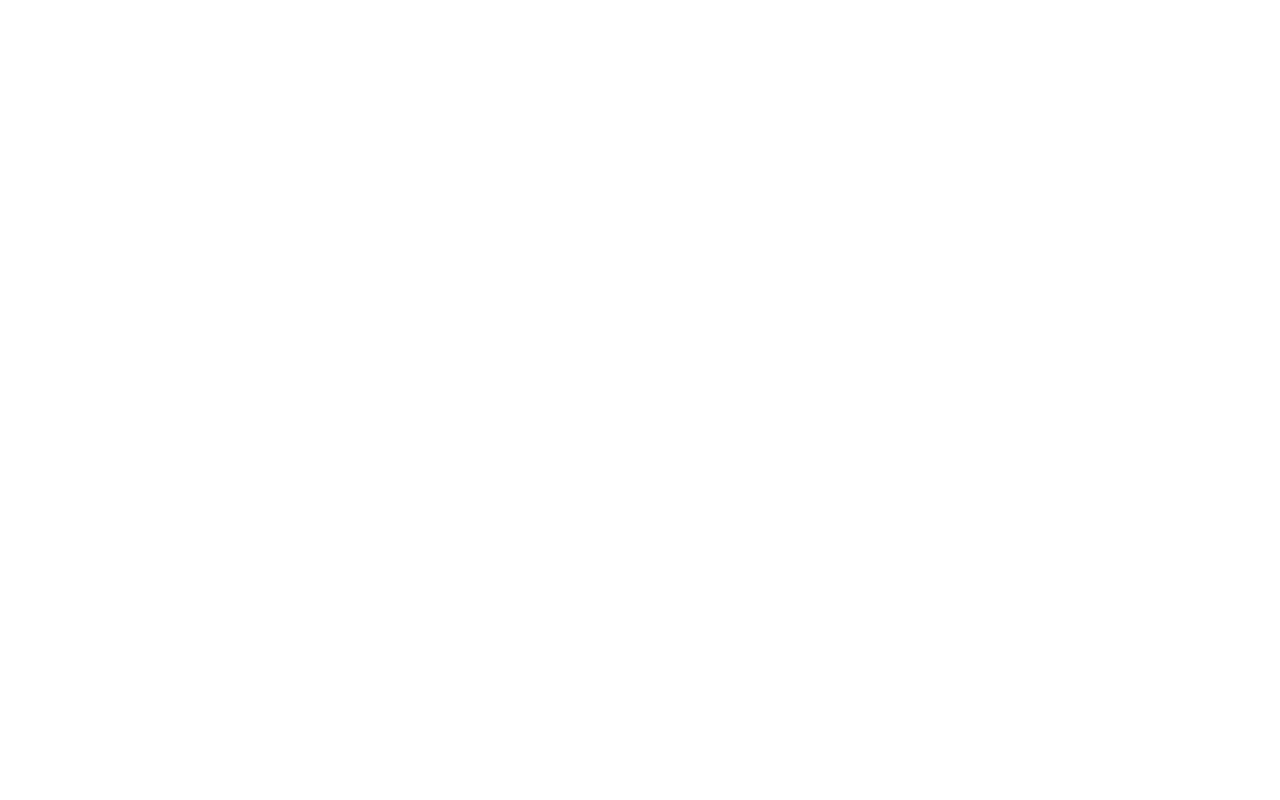
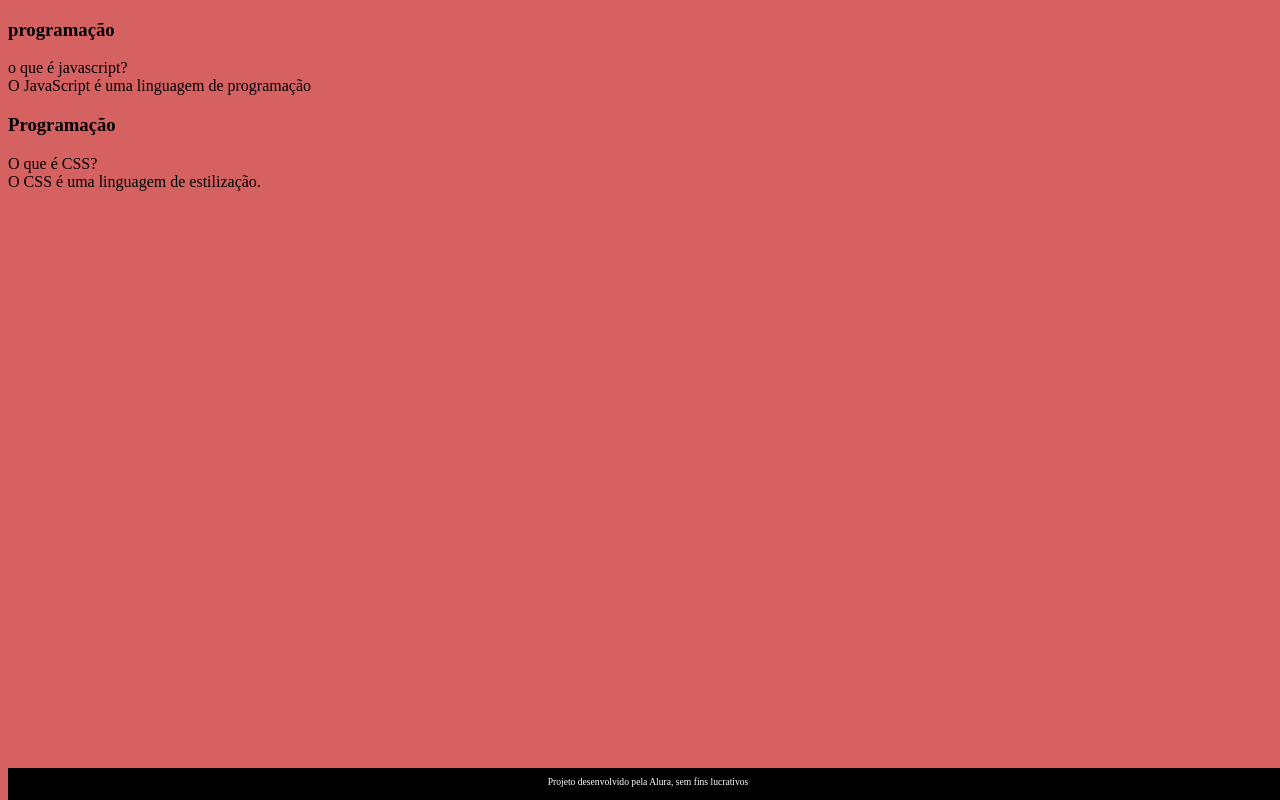
Before and after one commit to nigresco/sla, a plain HTML site: page index.html in a window 1280 px wide. Drawn offline with Linux system fonts and the light colour scheme.

Commit message:
Add files via upload

```diff
--- a/index.html
+++ b/index.html
@@ -1,12 +1,40 @@
 <!DOCTYPE html>
-<html lang="en">
+<html lang="pt-br">
 <head>
-    <meta charset="UTF-8">
-    <meta http-equiv="X-UA-Compatible" content="IE=edge">
-    <meta name="viewport" content="width=device-width, initial-scale=1.0">
-    <title>Document</title>
+<meta charset="UTF-8">
+<meta http-equiv="X-UA-Compatible" content="IE=edge">
+<link rel="stylesheet" href="style.css">
+<meta name="viewport" content="width=device-width, initial-scale=1.0">
+<title>flashcard</title>
 </head>
 <body>
+<main>
+<section id="container">
+<article class="cartao">
+<div class="cartao__conteudo">
+<h3>programação</h3>
+<div class="cartao__conteudo__pergunta">
+o que é javascript?
+<div class=”cartao__conteudo__resposta”>
+O JavaScript é uma linguagem de programação
+</div>
+</div>
+</article>
+<article class="cartao">
+<div class="cartao__conteudo">
+<h3>Programação</h3>
+<div class="cartao__conteudo__pergunta">
+O que é CSS?
+</div>
+<div class="cartao__conteudo__resposta">
+O CSS é uma linguagem de estilização.
+</div>
+</div>
+</article>
+</section>
+<footer><p>Projeto desenvolvido pela Alura, sem fins lucrativos</p>
+</footer>
+</main>
 
 </body>
 </html>
--- a/style.css
+++ b/style.css
@@ -0,0 +1,20 @@
+body{
+    background-color:rgb(214, 97, 97);
+}
+footer{
+    background-color: black;
+    color: white;
+    position: fixed;
+    bottom: 0;
+    width: 100%;
+    height: 2rem;
+}
+footer p {
+    text-align:center;
+    font-size: 0.6rem;
+    margin-top: 0.5rem;
+}
+body {
+    background-color: rgb(214, 97, 97);
+    font-family: Bai Jamjuree;
+    }
```
